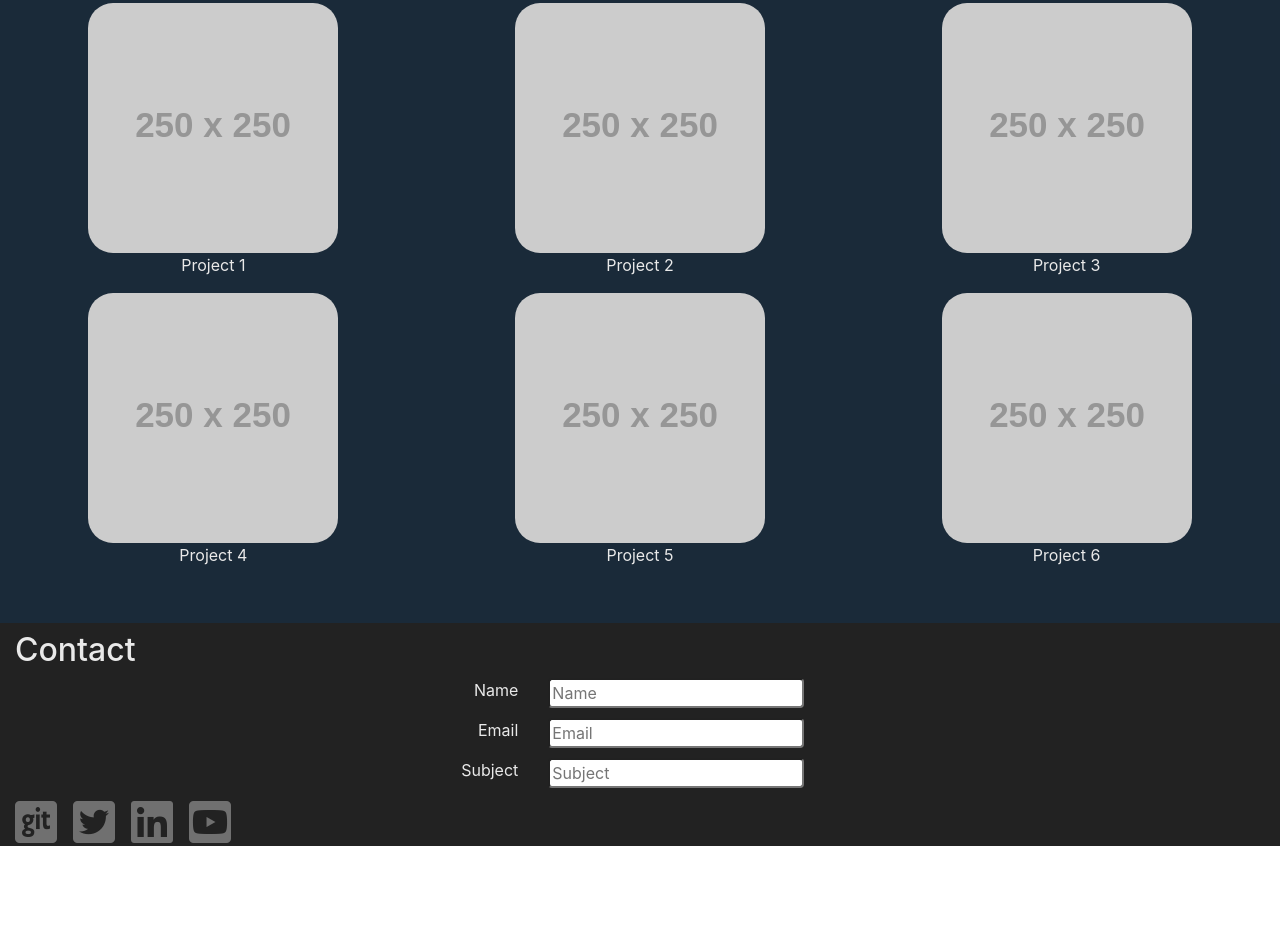
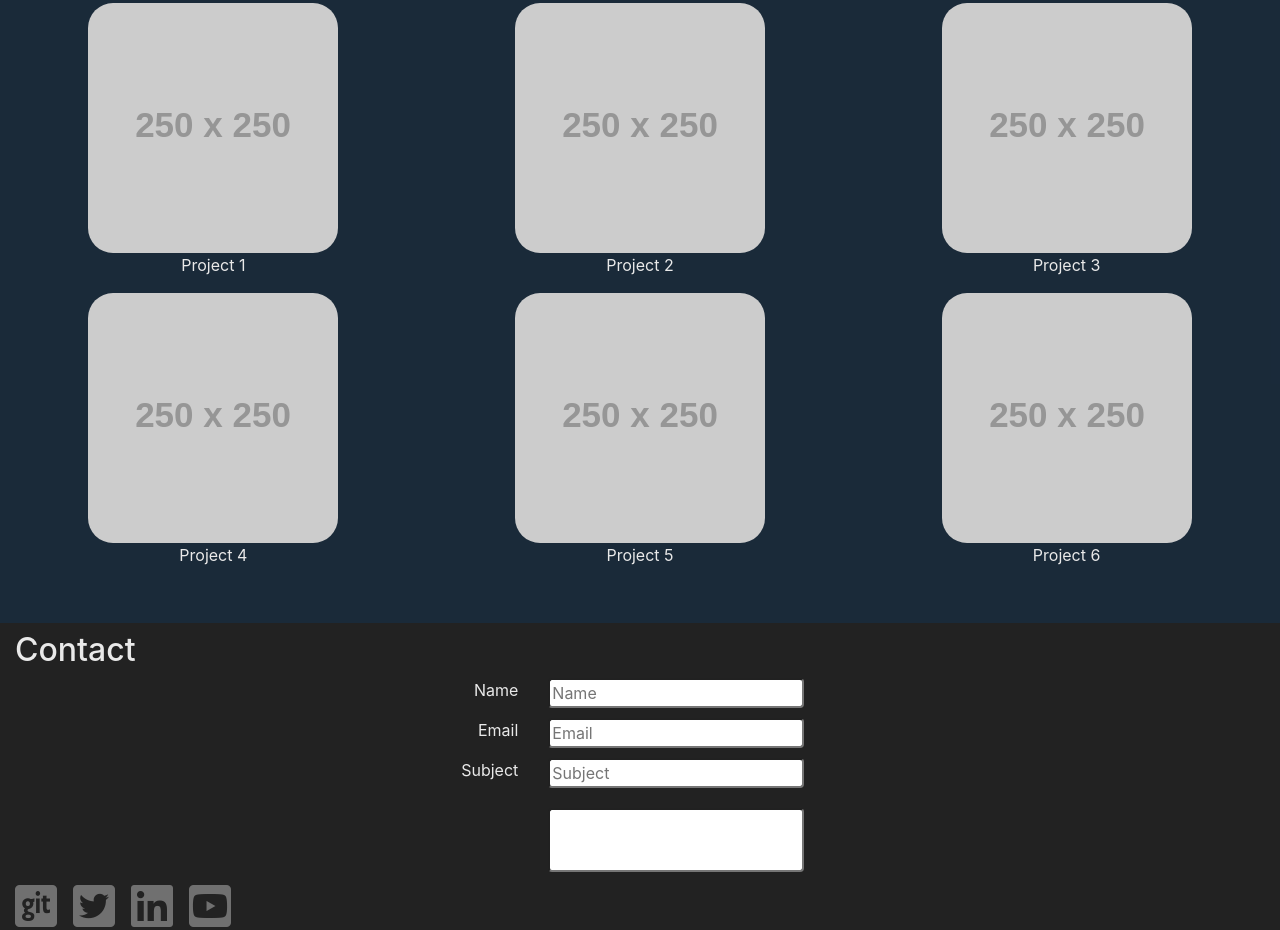
Before and after one commit to JThurston4/JoshThurston, a plain HTML site: page index.html in a window 1280 px wide. Shown: the part 1395-2325 px from the top of the page. Before the commit the page ends 2241 px from the top, so only its background shows below. Drawn offline with nearby package versions, Linux system fonts and the light colour scheme; placeholder pictures from the web are drawn by us.

Commit message:
a little more refined

```diff
--- a/index.html
+++ b/index.html
@@ -114,6 +114,8 @@
         <div class="email1">Subject</div>
       </div>
       <div class="col-md-7 center-mobile"><input type="text" class="textbox" placeholder="Subject"></div>
+      <div class="col-12 col-md-5"></div>
+      <div class="col-md-7 center-mobile input-box"><input type="text" class="textbox white-space"></div>
       <!-- <div class="col-7">
         <div class="row">
           <div class="col"> -->
--- a/styles.css
+++ b/styles.css
@@ -115,7 +115,7 @@
   color: rgb(233, 233, 233);
   /* padding-bottom: 5vh; */
   display:flex;
-  justify-content: space-between;
+  justify-content: center;
 }
 
 .email1 {
@@ -151,6 +151,8 @@
 .white-space {
   /* background: white; */
   min-height: 8vh;
+  margin-top: 10px;
+
 }
 
 .social-media {
```
